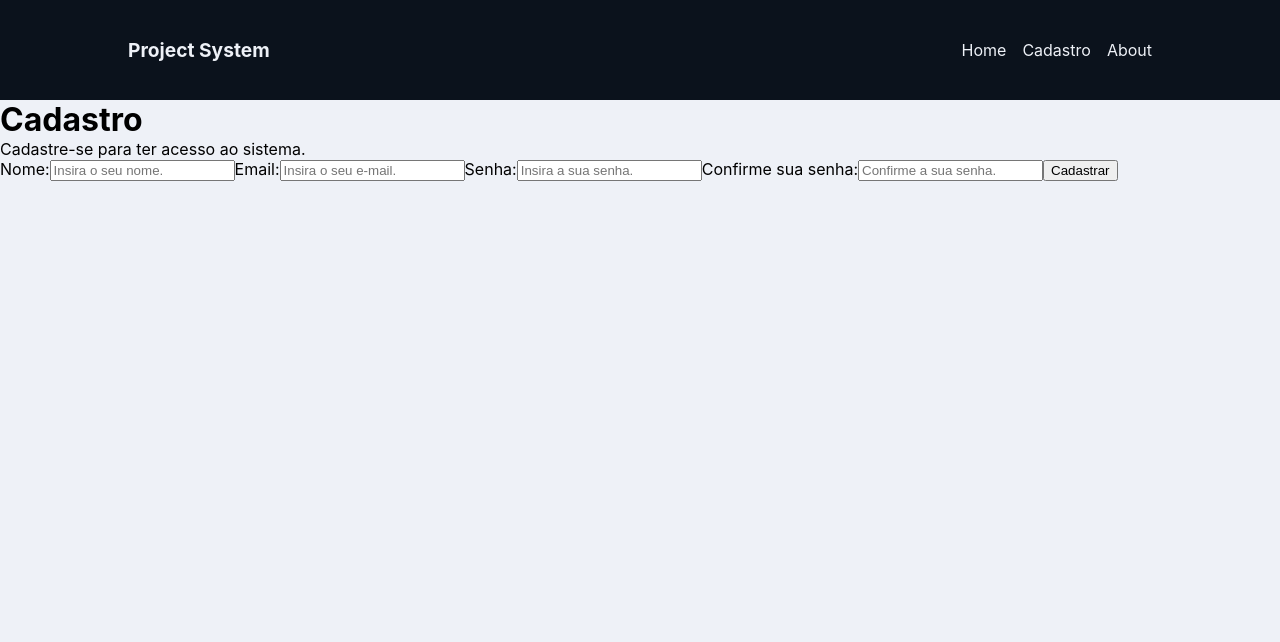
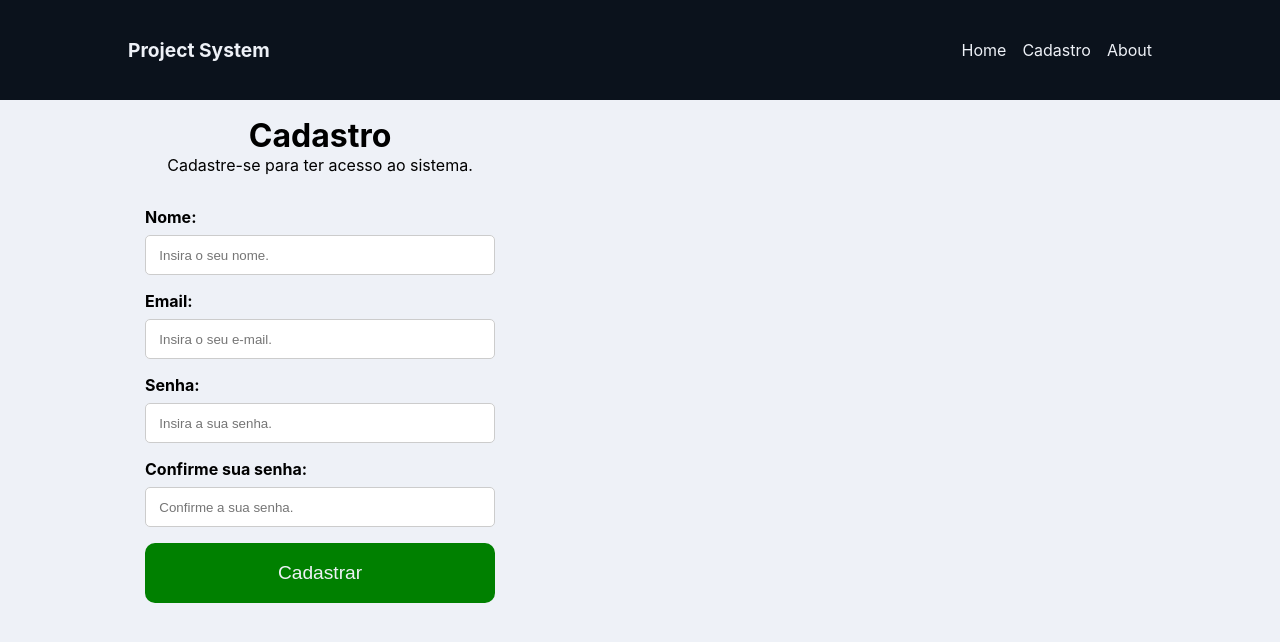
Before and after one commit to lucasfvalle/project_system, a React (Create React App) app: page /register in a window 1280 px wide. Shown: the top 642 px of the page. Built offline with nearby package versions, Linux system fonts and the light colour scheme; no server answers.

Commit message:
Logout de usuário.

```diff
--- a/package.json
+++ b/package.json
@@ -10,7 +10,7 @@
     "react": "^18.1.0",
     "react-dom": "^18.1.0",
     "react-router-dom": "^6.3.0",
-    "react-scripts": "^2.1.3",
+    "react-scripts": "^5.0.1",
     "web-vitals": "^2.1.4"
   },
   "scripts": {
--- a/src/components/Header/Header.js
+++ b/src/components/Header/Header.js
@@ -6,6 +6,7 @@ import {useAuthentication} from '../../hooks/useAuthentication';
 
 function Header(){
     const {user} = useAuthValue();
+    const {logout} = useAuthentication();
 
     return(
         <header>
@@ -21,6 +22,9 @@ function Header(){
                     {user && (
                         <Link to="/dashboard"> Dashboard</Link>
                     )}
+                    {user &&(
+                        <button onClick={logout}>Sair</button>
+                    )}
                     <Link to="/about">About</Link>
 
                 </nav>
--- a/src/hooks/useAuthentication.js
+++ b/src/hooks/useAuthentication.js
@@ -58,6 +58,12 @@ export const useAuthentication = () => {
         setLoading(false)
     };
 
+    //Logout
+    const logout = () =>{
+        checkIfIsCancelled();
+        signOut(auth);
+    }
+
     useEffect(() =>{
         return () => setCancelled(true);
     }, []);
@@ -66,7 +72,8 @@ export const useAuthentication = () => {
         auth,
         createUser,
         error,
-        loading
+        loading,
+        logout,
     }
 
 
--- a/src/pages/Register/Register.css
+++ b/src/pages/Register/Register.css
@@ -0,0 +1,74 @@
+.register-container{
+    width: 100vw;
+    height: 100vh;
+    display: flex;
+    margin: 0;
+    padding: 0;
+    justify-content: center;
+}
+.register-container .register-image{
+    width: 50vw;
+    text-align: right;
+}
+.register-container .register-image img{
+    width: 80%;
+}
+.register{
+    width: 50vw;
+    height: auto;
+    display: flex;
+    flex-direction: column;
+}
+.register .register-title{
+    width: 100%;
+    text-align: center;
+    margin: 1em 0 2em 0;
+}
+.register .register-title h2{
+    font-size: 2.5em;
+    color: var(--blue);
+}
+.register .register-title p{
+    width: 100%;
+    text-align: center;
+}
+.register form{
+    width: 100%;
+    display: flex;
+    flex-direction: column;
+    align-items: center;
+}
+.register form label{
+    display: flex;
+    flex-direction: column;
+    margin-bottom: 1em;
+    font-weight: bold;
+}
+.register form label > span{
+    margin-bottom: .5em;
+}
+.register form label > input{
+    width: 350px;
+    height: 40px;
+    padding: 1em;
+    border-radius: 5px;
+    border-style: none;
+    border: 1px solid #ccc;
+}
+.register form label > input:focus{
+    border: none;
+}
+.register form > button{
+    width: 350px;
+    height: 60px;
+    background-color: green;
+    border: none;
+    border-radius: 10px;
+    color: var(--white);
+    font-size: 1.2em;
+}
+.register form > button:hover{
+    background-color: rgb(1, 107, 1);
+    transition: ease-in-out 0.5s;
+    cursor: pointer;
+}
```
Also changed, not shown: public/imgs/account.png (added), 1 other file (tests, documents, lock files or other folders).
